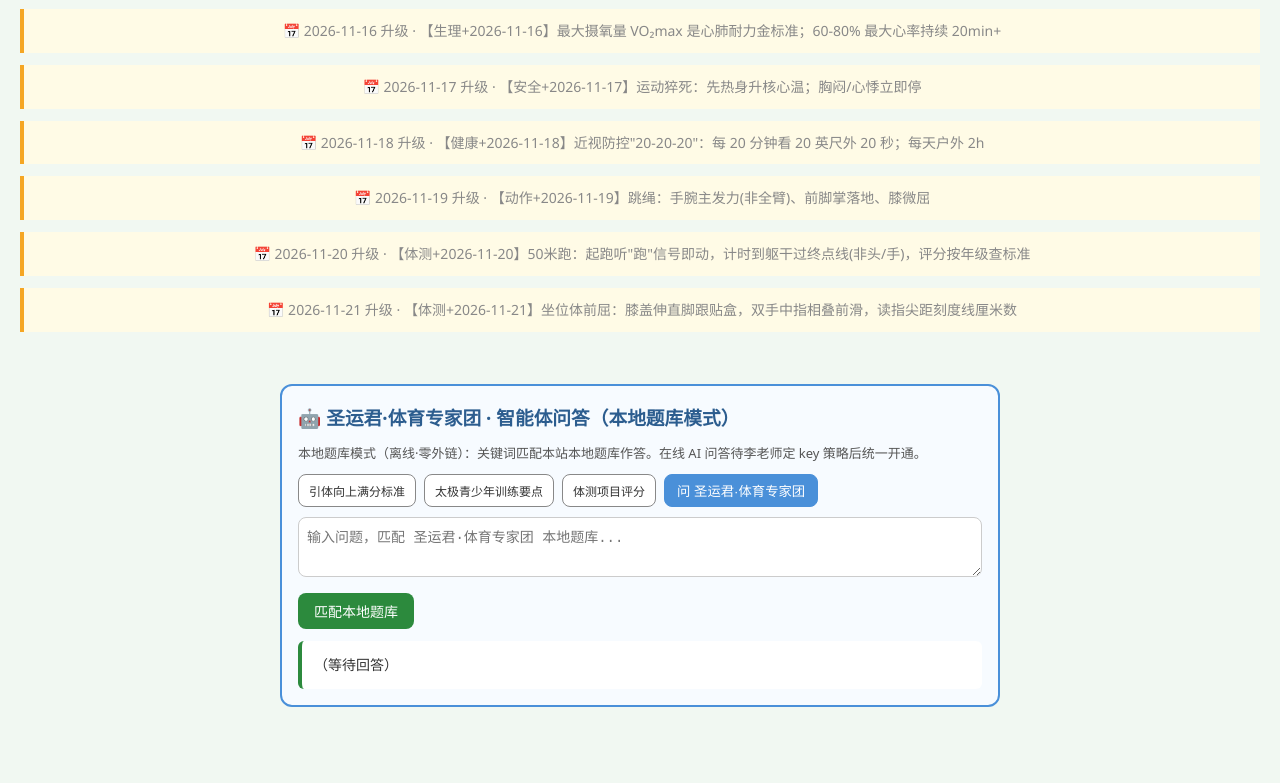
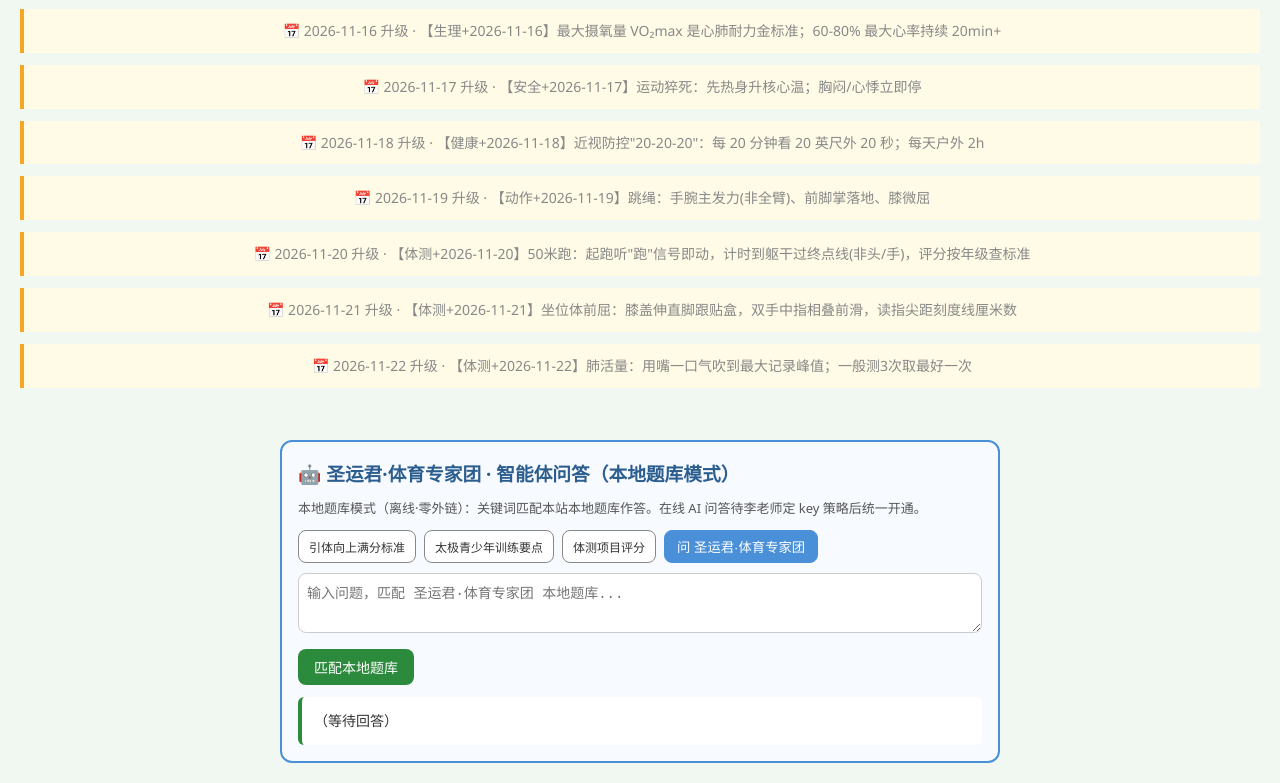
Before and after one commit to dapengzhanchi141345/li-yanming-pe, a plain HTML site: page index.html in a window 1280 px wide. Shown: the part 2058-2841 px from the top of the page. Before the commit the page ends 2785 px from the top, so only its background shows below. Drawn offline with Linux system fonts and the light colour scheme.

Commit message:
pe 12独立站升级 2026-11-22

```diff
--- a/index.html
+++ b/index.html
@@ -128,6 +128,8 @@ footer{text-align:center;padding:20px;color:#888;font-size:13px;margin-top:30px;
 <div style="background:#fffbe6;border-left:4px solid #f5a623;padding:10px;margin:12px 0;font-size:14px">📅 2026-11-20 升级 · 【体测+2026-11-20】50米跑：起跑听"跑"信号即动，计时到躯干过终点线(非头/手)，评分按年级查标准</div>
 
 <div style="background:#fffbe6;border-left:4px solid #f5a623;padding:10px;margin:12px 0;font-size:14px">📅 2026-11-21 升级 · 【体测+2026-11-21】坐位体前屈：膝盖伸直脚跟贴盒，双手中指相叠前滑，读指尖距刻度线厘米数</div>
+
+<div style="background:#fffbe6;border-left:4px solid #f5a623;padding:10px;margin:12px 0;font-size:14px">📅 2026-11-22 升级 · 【体测+2026-11-22】肺活量：用嘴一口气吹到最大记录峰值；一般测3次取最好一次</div>
 </footer>
 
 <script>
```
